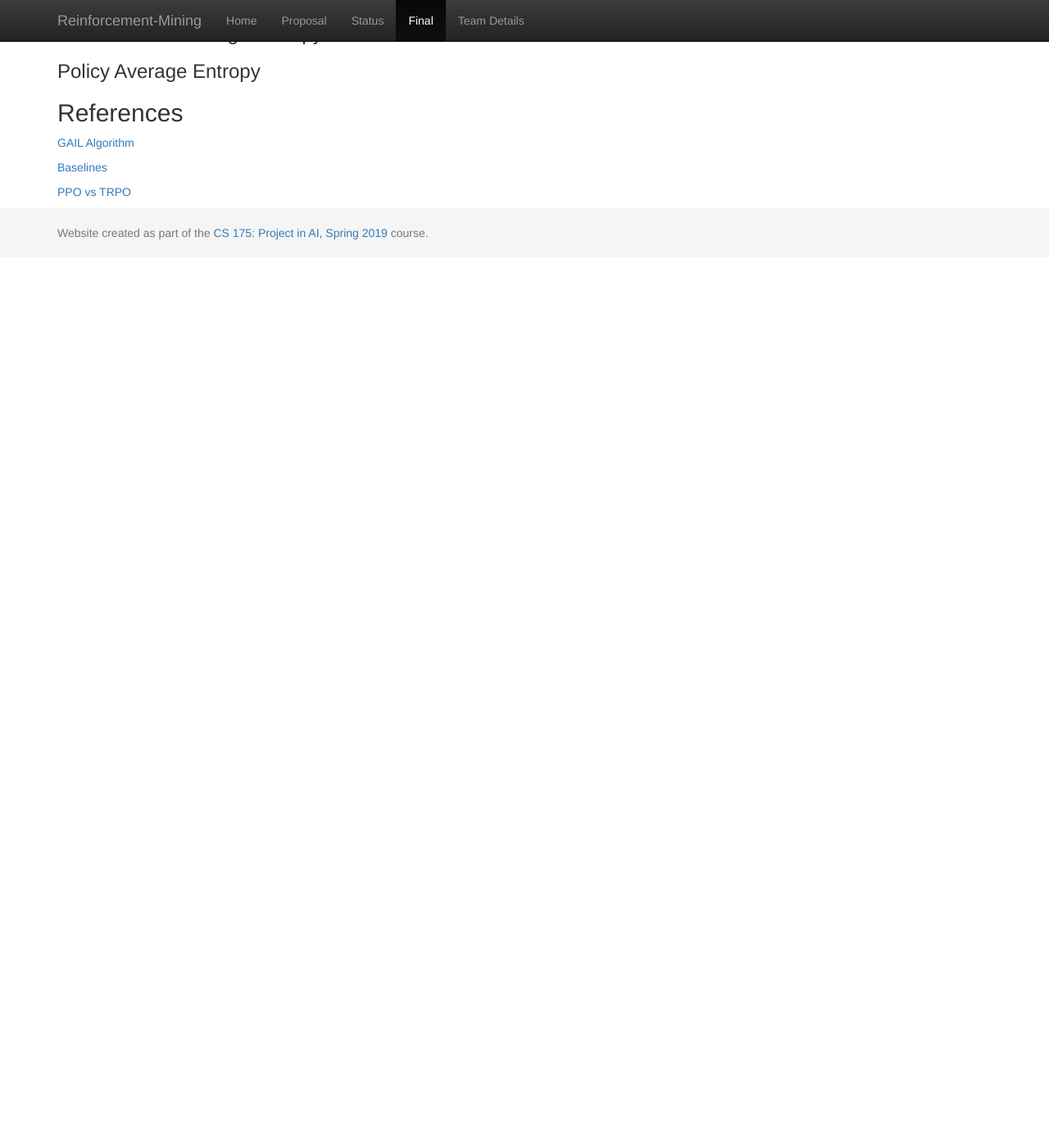
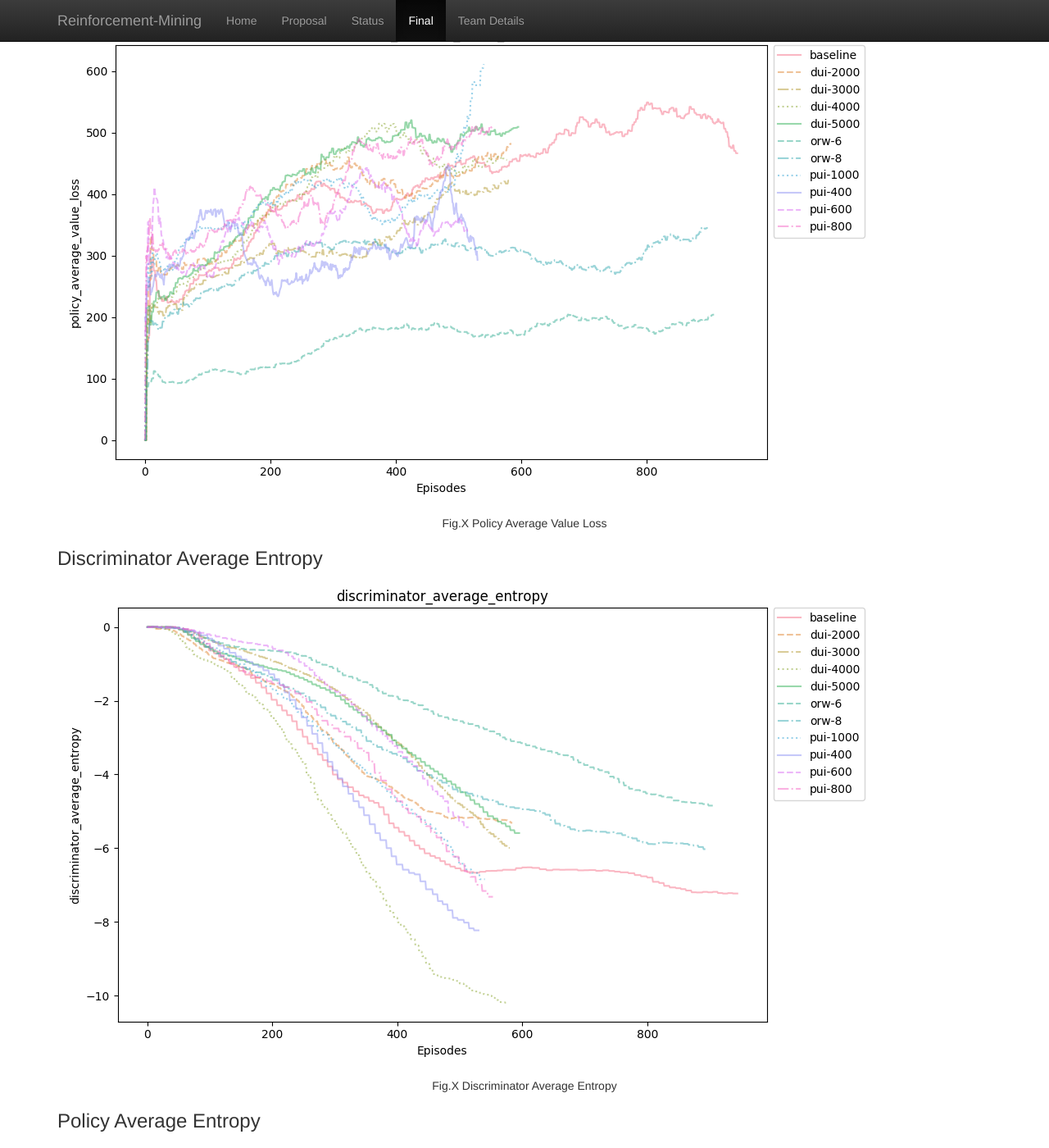
Before and after one commit to TDHTTTT/RM, a Jekyll site: the page built from docs/final.md, in a window 1280 px wide and 1400 px high, scrolled down 3478 px. Shown: the whole window at 82% size. Built offline with Jekyll 4.4.1, drawn with Linux system fonts in a browser that asks for light colours; before the commit the page ends 3792 px from its top, so only the background shows below that; some of the changed text lies outside the part shown.

Commit message:
add all plots

```diff
--- a/docs/final.md
+++ b/docs/final.md
@@ -47,10 +47,16 @@ Moving on to our second method towards improving the baseline GAIL, we decided i
 The general trend for all the agents we have tested are the same upward trend, which is not something we want in the ideal case. Ideally, the loss should decrease with more training and finally converge to a stable value. Although it is hard to figure out the reason for such unfavorable behavior, from the metrics of agents with different hyperparameters, we could gain some insights. Firstly, note that with smaller policy update interval, the discriminator tends to have lower loss and thus perform better. On the other hand, with smaller discriminator update interval, the discriminator tends to have higher loss. We think the smaller policy update interval makes the discriminator easier to overfit and have lower loss.
 
 ### Policy Average Value Loss
+![dal](images/all-policy_average_value_loss.png)
+<center>Fig.X Policy Average Value Loss</center>
 
 ### Discriminator Average Entropy
+![dal](images/all-discriminator_average_entropy.png)
+<center>Fig.X Discriminator Average Entropy</center>
 
 ### Policy Average Entropy
+![dal](images/all-policy_average_entropy.png)
+<center>Fig.X Policy Average Entropy</center>
 
 
 ## References
```
